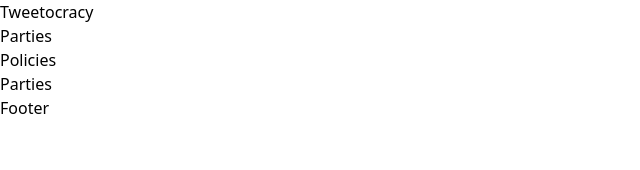
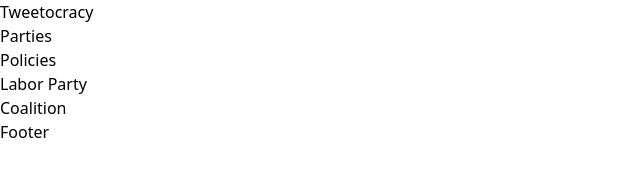
Before and after one commit to newportkat/tweetocracy, a React (Vite) app in the folder client/: page /parties in a window 1280 px wide. Shown: the top 170 px of the page, without its empty margins (0-640 px from the left). Built offline with nearby package versions, Linux system fonts and the light colour scheme.

Commit message:
updated parties

```diff
--- a/client/src/pages/Parties.tsx
+++ b/client/src/pages/Parties.tsx
@@ -1,7 +1,19 @@
-import React from "react";
+import React from "react"
+import { Link } from "react-router-dom"
 
 const Parties = () => {
-  return <div>Parties</div>;
-};
+    return (
+        <div>
+            <ul>
+                <li>
+                    <Link to="/parties/alp">Labor Party</Link>
+                </li>
+                <li>
+                    <Link to="/parties/coalition">Coalition</Link>
+                </li>
+            </ul>
+        </div>
+    )
+}
 
-export default Parties;
+export default Parties
```
